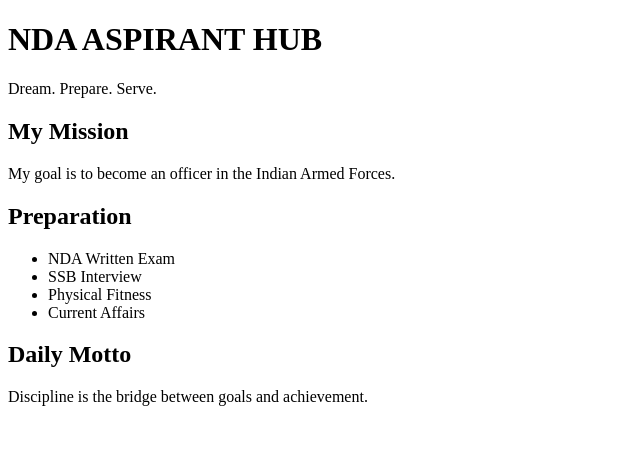
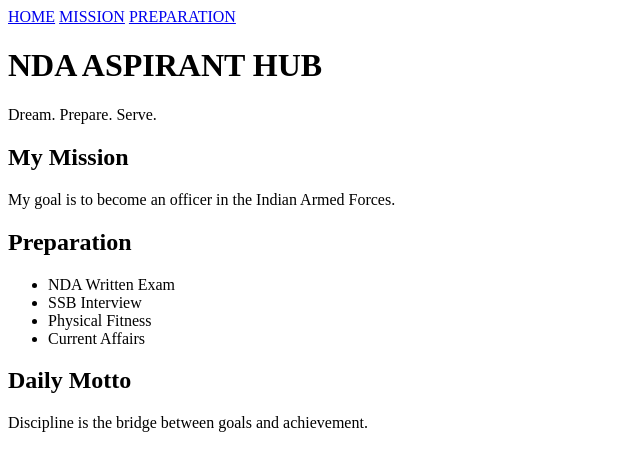
Before and after one commit to chougulepranav2011-creator/nda-aspirant-hub, a plain HTML site: page index.html in a window 1280 px wide. Shown: the whole page, without its empty margins (0-640 px from the left). Drawn offline with Linux system fonts and the light colour scheme.

Commit message:
Update index.html

```diff
--- a/index.html
+++ b/index.html
@@ -5,6 +5,12 @@
 </head>
 
 <body>
+
+   <nav>
+    <a href="#">HOME</a>
+    <a href="#">MISSION</a>
+    <a href="#">PREPARATION</a>
+</nav>
 
     <h1>NDA ASPIRANT HUB</h1>
 
```
